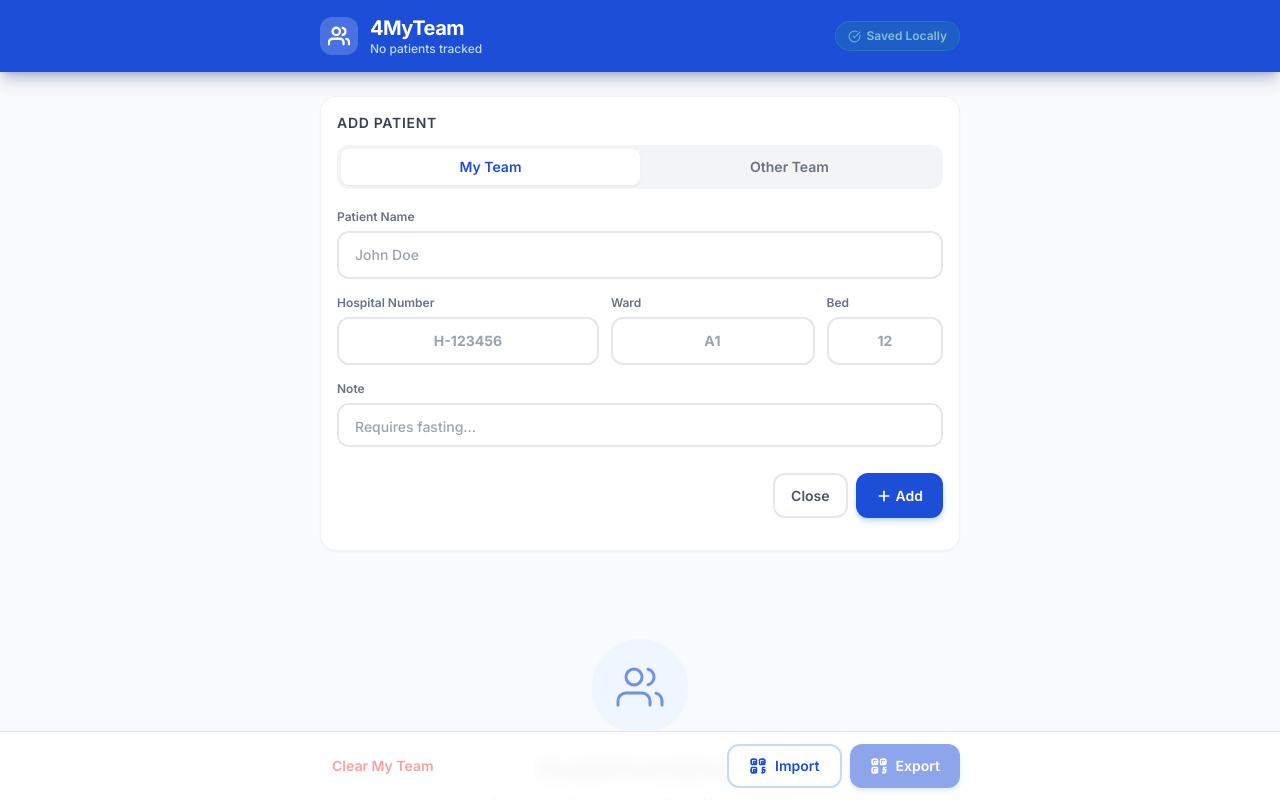
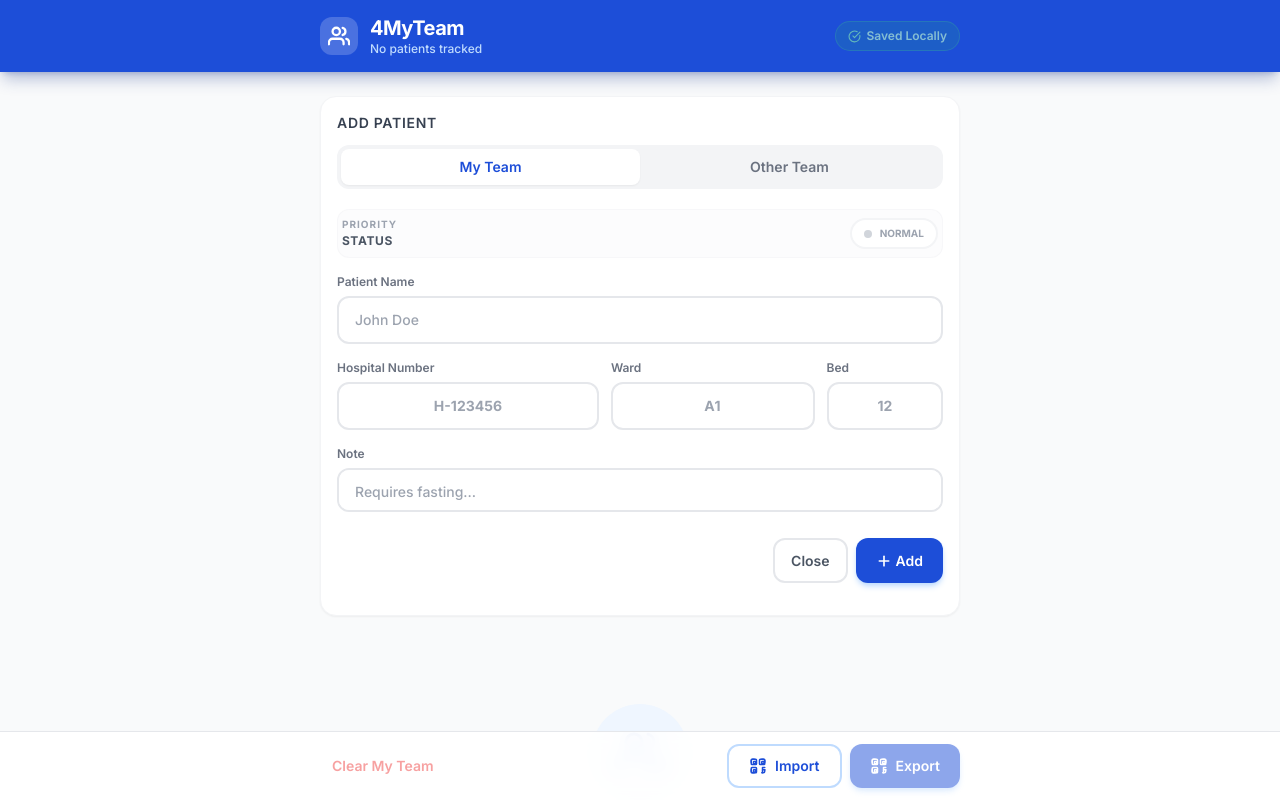
Before and after one commit to mycontribusion/4MyTeam, a React (Vite) app: page / in a window 1280 px wide. Both pictures are taken after a click on the button "Add New Patient". Shown: the top 800 px of the page. Built offline with nearby package versions, Linux system fonts and the light colour scheme.

Commit message:
critical pt

```diff
--- a/src/App.jsx
+++ b/src/App.jsx
@@ -45,12 +45,13 @@ export default function App() {
         }
     }, [patients])
 
-    const savePatient = useCallback(({ team = 'my_team', name, hospitalNumber, ward, bed, note }) => {
+    const savePatient = useCallback(({ team = 'my_team', name, hospitalNumber, ward, bed, note, critical = false }) => {
         const n = name.trim()
         const h = hospitalNumber.trim()
         const w = ward.trim().toUpperCase()
         const b = bed.trim()
         const t = note.trim()
+        const c = !!critical
 
         if (!w && !h && !n) return false
 
@@ -68,14 +69,14 @@ export default function App() {
         if (editingPatient) {
             setPatients((prev) => prev.map(p =>
                 p.id === editingPatient.id
-                    ? { ...p, team, name: n, hospitalNumber: h, ward: w, bed: b, note: t }
+                    ? { ...p, team, name: n, hospitalNumber: h, ward: w, bed: b, note: t, critical: c }
                     : p
             ))
             setEditingPatient(null)
         } else {
             setPatients((prev) => [
                 ...prev,
-                { id: generateId(), team, name: n, hospitalNumber: h, ward: w, bed: b, note: t },
+                { id: generateId(), team, name: n, hospitalNumber: h, ward: w, bed: b, note: t, critical: c },
             ])
             // Form stays open so the user can add the next patient
         }
@@ -138,6 +139,7 @@ export default function App() {
                 ward: (_p.w || _p.ward || '').trim().toUpperCase(),
                 bed: (_p.b || _p.bed || '').trim(),
                 note: (_p.t || _p.note || '').trim(),
+                critical: !!(_p.c || _p.critical),
             };
             if (!p.name && !p.hospitalNumber && !p.ward) return;
 
--- a/src/components/AddPatientForm.jsx
+++ b/src/components/AddPatientForm.jsx
@@ -8,6 +8,7 @@ export default function AddPatientForm({ onAdd, onCancel, initialData, initialTe
     const [ward, setWard] = useState('')
     const [bed, setBed] = useState('')
     const [note, setNote] = useState('')
+    const [critical, setCritical] = useState(false)
     const [error, setError] = useState('')
 
     useEffect(() => {
@@ -18,6 +19,7 @@ export default function AddPatientForm({ onAdd, onCancel, initialData, initialTe
             setWard(initialData.ward || '')
             setBed(initialData.bed || '')
             setNote(initialData.note || '')
+            setCritical(!!initialData.critical)
         } else {
             setTeam(initialTeam)
             setName('')
@@ -25,8 +27,9 @@ export default function AddPatientForm({ onAdd, onCancel, initialData, initialTe
             setWard('')
             setBed('')
             setNote('')
+            setCritical(false)
         }
-    }, [initialData])
+    }, [initialData, initialTeam])
 
     const hospNumRef = useRef(null)
     const wardRef = useRef(null)
@@ -56,7 +59,7 @@ export default function AddPatientForm({ onAdd, onCancel, initialData, initialTe
             return
         }
 
-        const result = onAdd({ team, name, hospitalNumber, ward, bed, note })
+        const result = onAdd({ team, name: n, hospitalNumber: h, ward: w, bed: bed.trim(), note: note.trim(), critical })
         if (result === 'duplicate') {
             setError('A patient with this Hospital Number or Ward/Bed already exists.')
             return
@@ -67,6 +70,7 @@ export default function AddPatientForm({ onAdd, onCancel, initialData, initialTe
             setWard('')
             setBed('')
             setNote('')
+            setCritical(false)
             setError('')
         }
     }
@@ -102,8 +106,25 @@ export default function AddPatientForm({ onAdd, onCancel, initialData, initialTe
                     </button>
                 </div>
 
+                {/* Critical Toggle */}
+                <div className="flex items-center justify-between mb-4 px-1 bg-gray-50/50 p-2 rounded-xl border border-gray-100/50">
+                    <div className="flex flex-col">
+                        <span className="text-[10px] font-bold text-gray-400 uppercase tracking-widest leading-none mb-1">Priority</span>
+                        <span className="text-xs font-bold text-gray-600 uppercase tracking-wider text-left">Status</span>
+                    </div>
+                    <button
+                        type="button"
+                        onClick={() => setCritical(!critical)}
+                        className={`flex items-center gap-2 px-3 py-1.5 rounded-full text-[10px] font-bold transition-all border-2 ${critical
+                            ? 'bg-red-50 text-red-600 border-red-200 shadow-sm'
+                            : 'bg-white text-gray-400 border-gray-100'}`}
+                    >
+                        <div className={`w-2 h-2 rounded-full ${critical ? 'bg-red-500 animate-pulse' : 'bg-gray-300'}`} />
+                        {critical ? 'CRITICAL' : 'NORMAL'}
+                    </button>
+                </div>
+
                 <div className="flex flex-col gap-3 sm:gap-4 mb-3 sm:mb-4">
-
                     {/* Row 1: Name (Full width) */}
                     <div>
                         <label htmlFor="input-name" className="block text-xs font-semibold text-gray-500 mb-1.5">
@@ -116,14 +137,11 @@ export default function AddPatientForm({ onAdd, onCancel, initialData, initialTe
                             placeholder="John Doe"
                             value={name}
                             onChange={(e) => {
-                                // Strip out any numbers
                                 let val = e.target.value.replace(/[0-9]/g, '')
                                 if (!e.nativeEvent.isComposing) {
                                     val = val.replace(/(?:^|\s)\S/g, (c) => c.toUpperCase())
-                                    setName(val)
-                                } else {
-                                    setName(val)
                                 }
+                                setName(val)
                                 setError('')
                             }}
                             onKeyDown={(e) => handleKeyDown(e, hospNumRef)}
@@ -214,7 +232,6 @@ export default function AddPatientForm({ onAdd, onCancel, initialData, initialTe
                             type="button"
                             className="btn-secondary px-4 text-gray-600 border-gray-200 hover:bg-gray-50 hover:border-gray-300"
                             onClick={onCancel}
-                            aria-label="Close patient form"
                             style={{ minHeight: '40px', fontSize: '0.875rem' }}
                         >
                             Close
@@ -223,22 +240,16 @@ export default function AddPatientForm({ onAdd, onCancel, initialData, initialTe
                             id="btn-add-patient"
                             type="submit"
                             className="btn-primary px-5"
-                            aria-label={initialData ? "Save changes" : "Add patient"}
                             style={{ minHeight: '40px', fontSize: '0.875rem' }}
                         >
                             {initialData ? (
-                                <>
-                                    <span className="inline-flex items-center gap-1"><Save size={16} strokeWidth={2.5} /> Save</span>
-                                </>
+                                <span className="inline-flex items-center gap-1"><Save size={16} strokeWidth={2.5} /> Save</span>
                             ) : (
-                                <>
-                                    <span className="inline-flex items-center gap-1"><Plus size={16} strokeWidth={2.5} /> Add</span>
-                                </>
+                                <span className="inline-flex items-center gap-1"><Plus size={16} strokeWidth={2.5} /> Add</span>
                             )}
                         </button>
                     </div>
                 </div>
-
 
                 {error && (
                     <div
--- a/src/components/ExportModal.jsx
+++ b/src/components/ExportModal.jsx
@@ -13,6 +13,7 @@ export default function ExportModal({ patients, listName, onClose }) {
         if (p.bed) obj.b = p.bed
         if (p.name) obj.n = p.name
         if (p.hospitalNumber) obj.h = p.hospitalNumber
+        if (p.critical) obj.c = true
         return obj
     })
     const qrData = JSON.stringify(qrCompressed)
@@ -25,6 +26,7 @@ export default function ExportModal({ patients, listName, onClose }) {
         if (p.name) obj.n = p.name
         if (p.hospitalNumber) obj.h = p.hospitalNumber
         if (p.note) obj.t = p.note
+        if (p.critical) obj.c = true
         return obj
     })
     const fullData = JSON.stringify(fullCompressed)
--- a/src/components/PatientCard.jsx
+++ b/src/components/PatientCard.jsx
@@ -2,7 +2,7 @@ import { Trash2, Pencil, CheckCircle2 } from 'lucide-react'
 import { useState, useRef } from 'react'
 
 export default function PatientCard({ patient, onEdit, onDelete, onReview }) {
-    const { id, name, hospitalNumber, ward, bed, note, reviewed } = patient
+    const { id, name, hospitalNumber, ward, bed, note, reviewed, critical } = patient
 
     const [offsetX, setOffsetX] = useState(0)
     const [isDragging, setIsDragging] = useState(false)
@@ -71,7 +71,7 @@ export default function PatientCard({ patient, onEdit, onDelete, onReview }) {
             <div
                 className={`card p-4 flex flex-col sm:flex-row gap-4 group relative z-10 touch-pan-y
                     ${isDragging ? 'transition-none' : 'transition-transform duration-300'}
-                    ${reviewed ? 'opacity-70 bg-gray-50 grayscale-[15%]' : 'bg-white'}`}
+                    ${reviewed ? 'opacity-70 bg-gray-50 grayscale-[15%]' : critical ? 'bg-red-50/40 border-red-200 shadow-sm shadow-red-100/50' : 'bg-white'}`}
                 style={{ transform: `translateX(${offsetX}px)` }}
                 onPointerDown={handlePointerDown}
                 onPointerMove={handlePointerMove}
@@ -98,6 +98,11 @@ export default function PatientCard({ patient, onEdit, onDelete, onReview }) {
                     {/* Patient Info */}
                     <div className="flex-1 min-w-0 flex flex-col justify-center">
                         <div className="flex items-center gap-2 mb-0.5 flex-wrap">
+                            {critical && !reviewed && (
+                                <span className="inline-flex items-center gap-1 px-2 py-0.5 rounded-full text-[10px] font-black bg-red-600 text-white animate-pulse tracking-tighter">
+                                    CRITICAL
+                                </span>
+                            )}
                             {name && <div className={`text-lg font-bold leading-tight overflow-x-auto whitespace-nowrap ${reviewed ? 'line-through text-gray-500' : 'text-gray-900'}`}>{name}</div>}
                             {hospitalNumber && (
                                 <span className={`inline-flex items-center px-2 py-0.5 rounded text-xs font-medium whitespace-nowrap overflow-hidden text-ellipsis ${reviewed ? 'bg-gray-200 text-gray-500 line-through' : 'bg-gray-100 text-gray-800'}`}>
```
